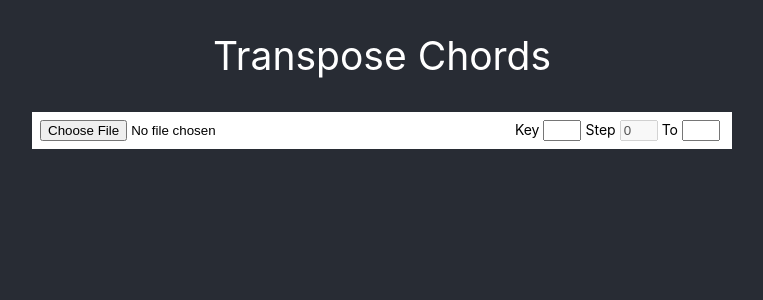
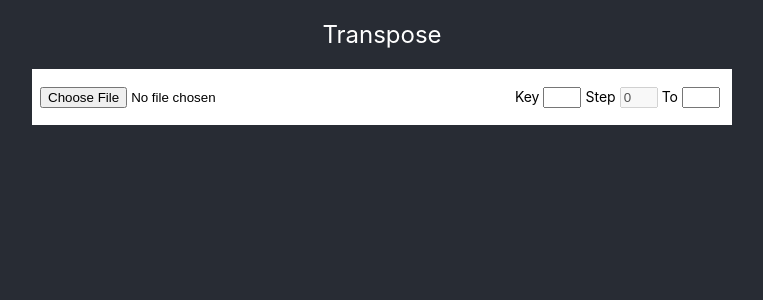
Before and after one commit to maddumajohnerick/transpose-chords, a React (Create React App) app: page / in a window 1280 px wide. Shown: the top 300 px of the page, without its empty margins (258-1021 px from the left). Built offline with nearby package versions, Linux system fonts and the light colour scheme.

Commit message:
remove android folder

```diff
--- a/capacitor.config.json
+++ b/capacitor.config.json
@@ -1,6 +1,6 @@
 {
-  "appId": "io.ionic.transposeChords",
-  "appName": "transposeChords",
+  "appId": "io.ionic.transpose",
+  "appName": "Transpose",
   "bundledWebRuntime": false,
   "npmClient": "npm",
   "webDir": "build",
--- a/ionic.config.json
+++ b/ionic.config.json
@@ -1,5 +1,5 @@
 {
-  "name": "transposeChords",
+  "name": "Transpose",
   "integrations": {
     "capacitor": {}
   },
--- a/src/App.css
+++ b/src/App.css
@@ -17,6 +17,8 @@
 
 h2 {
   font-weight: 400;
+  margin: 20px 0px;
+  font-size: 24px;
 }
 
 .container {
@@ -25,6 +27,7 @@ h2 {
 }
 
 .setting {
+  height: 40px;
   background-color: white;
   text-align: left;
   padding: 8px;
--- a/src/App.js
+++ b/src/App.js
@@ -113,7 +113,7 @@ const App = () => {
   return (
     <div className="App">
       <header className="App-header">
-        <h2>Transpose Chords</h2>
+        <h2>Transpose </h2>
       </header>
 
       <div className="container">
--- a/src/index.css
+++ b/src/index.css
@@ -17,8 +17,3 @@ code {
   font-family: source-code-pro, Menlo, Monaco, Consolas, 'Courier New',
     monospace;
 }
-
-/* .replace(/(-[A-Z#]+)/gi, (match) => {
-              console.log(match);
-              return 'X';
-            }) */
```
Also changed, not shown: 56 other files (tests, documents, lock files or other folders).
